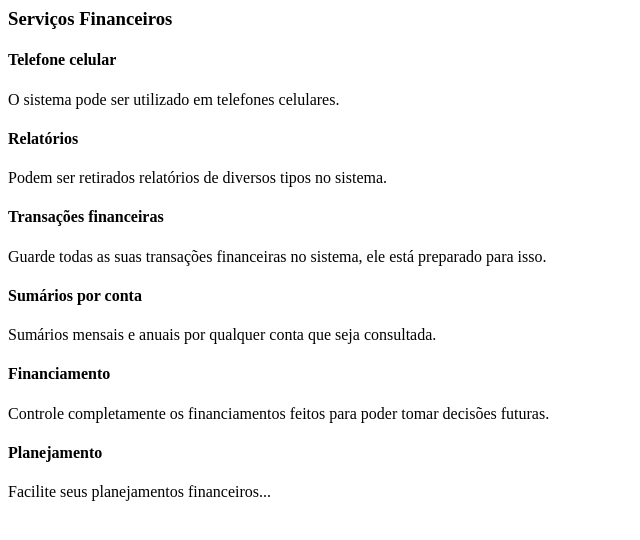
After one commit to Fabio-R-Moraes/projeto_financeiro, a Django app: template contabilidade/templates/services.html in a window 1280 px wide. The commit adds this page. Shown: the top 540 px of the page, without its empty margins (0-640 px from the left). Run offline with Django 5.2, Linux system fonts and the light colour scheme; the template is opened without the code that fills it, so the values that code supplies are empty.

Commit message:
Informações sobre a família, finanças e serviços

```diff
--- a/contabilidade/templates/homepage.html
+++ b/contabilidade/templates/homepage.html
@@ -80,6 +80,9 @@
             </button>
         </div>
     </div>
+    {% include 'family.html' %}
+    {% include 'services.html' %}
+    {% include 'financas.html' %}
 </main>
 <script type="text/javascript" src="{% static 'js/scripts.js' %}"></script>
 {% endblock %}
--- /dev/null
+++ b/contabilidade/templates/services.html
@@ -0,0 +1,40 @@
+<!-- Serviços realizados pelo sistema financeiro -->
+<div id="services-area">
+  <div class="container">
+    <div class="row">
+      <div class="col-12">
+        <h3 class="main-title">Serviços Financeiros</h3>
+      </div>
+      <div class="col-md-4 service-box">
+        <i class="fas fa-mobile-alt"></i>
+        <h4>Telefone celular</h4>
+        <p>O sistema pode ser utilizado em telefones celulares.</p>
+      </div>
+      <div class="col-md-4 service-box">
+        <i class="fa-brands fa-readme"></i>
+        <h4>Relatórios</h4>
+        <p>Podem ser retirados relatórios de diversos tipos no sistema.</p>
+      </div>
+      <div class="col-md-4 service-box">
+        <i class="fa-solid fa-marker"></i>
+        <h4>Transações financeiras</h4>
+        <p>Guarde todas as suas transações financeiras no sistema, ele está preparado para isso.</p>
+      </div>
+      <div class="col-md-4 service-box">
+        <i class="fa-solid fa-cash-register"></i>
+        <h4>Sumários por conta</h4>
+        <p>Sumários mensais e anuais por qualquer conta que seja consultada.</p>
+      </div>
+      <div class="col-md-4 service-box">
+        <i class="fa-solid fa-wallet"></i>
+        <h4>Financiamento</h4>
+        <p>Controle completamente os financiamentos feitos para poder tomar decisões futuras.</p>
+      </div>
+      <div class="col-md-4 service-box">
+        <i class="fa-solid fa-mountain-sun"></i>
+        <h4>Planejamento</h4>
+        <p>Facilite seus planejamentos financeiros...</p>
+      </div>
+    </div>
+  </div>
+</div>
```
Also changed, not shown: contabilidade/templates/family.html (added, +29 -0 lines), contabilidade/templates/financas.html (added, +23 -0 lines).
